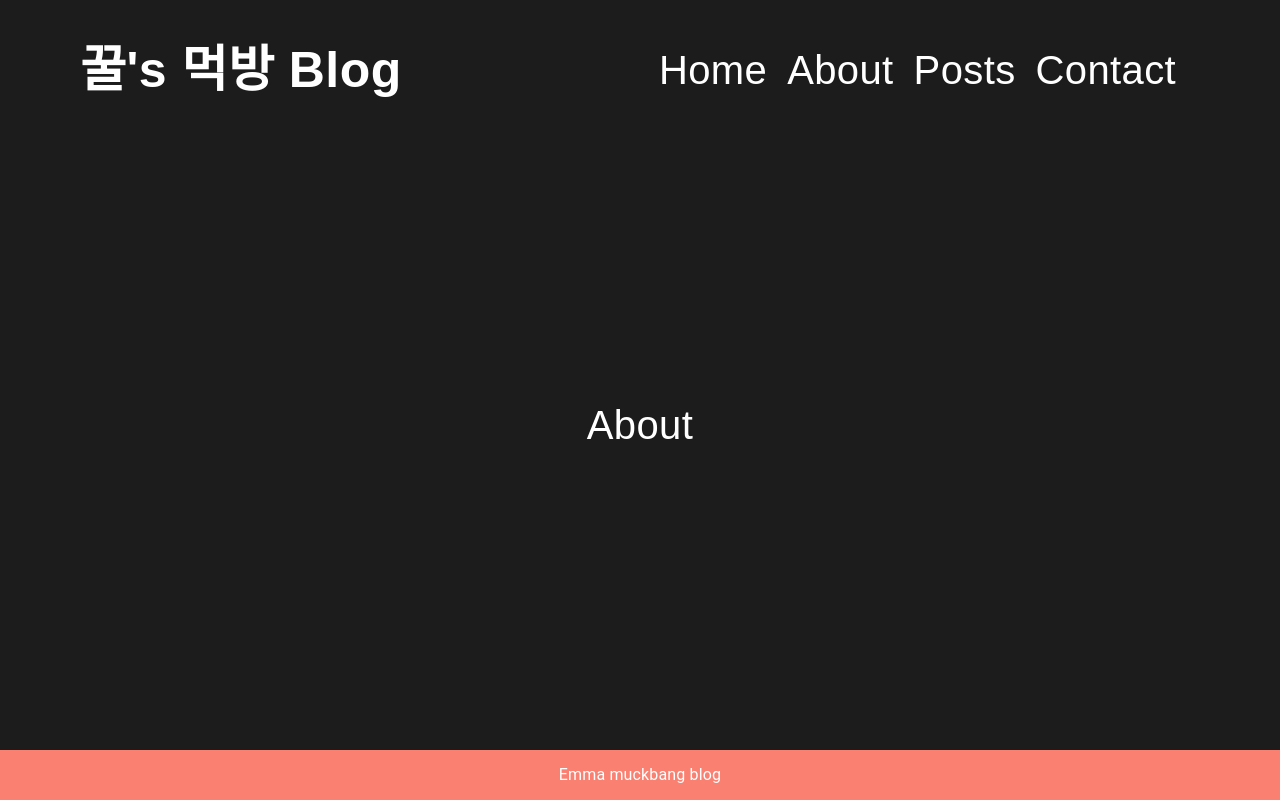
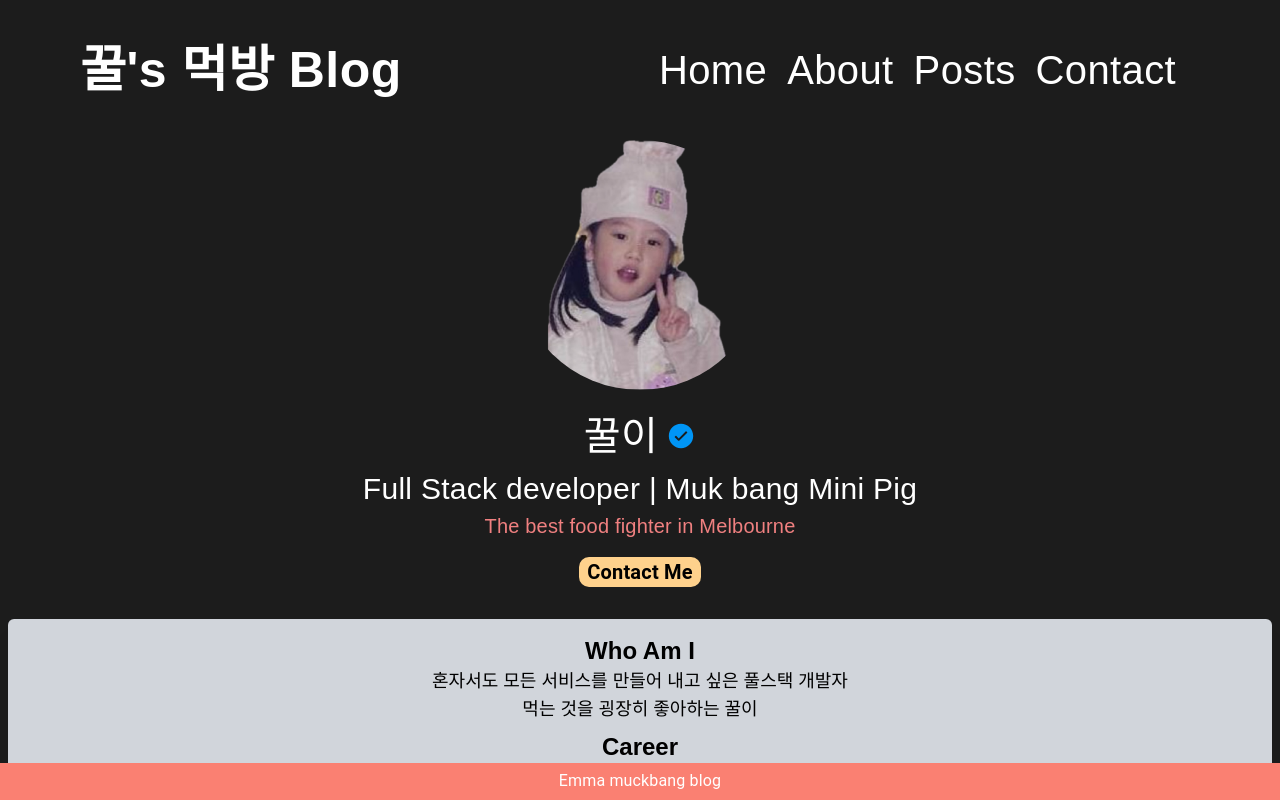
Before and after one commit to sejinniemma/Blog, a Next.js app in the folder blog-project/: page /about in a window 1280 px wide. Built offline with nearby package versions, Linux system fonts and the light colour scheme.

Commit message:
1128_007
- update About

```diff
--- a/blog-project/src/app/about/page.js
+++ b/blog-project/src/app/about/page.js
@@ -1,23 +1,49 @@
+import Profile from '@/components/Profile';
 import { Stack, Typography } from '@mui/material';
 import React from 'react';
 
 export default function AboutPage() {
   return (
-    <Stack
-      justifyContent='center'
-      alignItems='center'
-      width='100%'
-      height='100%'
-    >
-      <Typography
-        sx={{
-          fontFamily: 'Pretendard, sans-serif',
-          fontSize: '40px',
-          color: 'white',
-        }}
-      >
-        About
-      </Typography>
-    </Stack>
+    <div className='flex flex-col mb-5'>
+      <Profile />
+      <div className='flex flex-col items-center w-full bg-gray-300 justify-center  p-4 mt-8 shadow-xl rounded-md'>
+        {myInfo.map((info, index) => {
+          return (
+            <div key={index} className='text-center mb-2'>
+              <h3 className='font-bold text-2xl'>{info.title}</h3>
+              {info.desc.map((el, index) => {
+                return (
+                  <p key={index} className='text-lg'>
+                    {el}
+                  </p>
+                );
+              })}
+            </div>
+          );
+        })}
+      </div>
+    </div>
   );
 }
+
+const myInfo = [
+  {
+    title: 'Who Am I',
+    desc: [
+      '혼자서도 모든 서비스를 만들어 내고 싶은 풀스택 개발자',
+      '먹는 것을 굉장히 좋아하는 꿀이',
+    ],
+  },
+  {
+    title: 'Career',
+    desc: ['Miracle Studio(~Now)', 'Jueun-Edu Tech (~2024)'],
+  },
+  {
+    title: 'Skills',
+    desc: [
+      'React, Next.js, JS Node',
+      'MongoDB, MySQL, GraphQL, Firebase, AWS',
+      'Git, VSCode',
+    ],
+  },
+];
--- a/blog-project/src/app/home/page.js
+++ /dev/null
@@ -1,23 +0,0 @@
-import { Stack, Typography } from '@mui/material';
-import React from 'react';
-
-export default function MainPage() {
-  return (
-    <Stack
-      justifyContent='center'
-      alignItems='center'
-      width='100%'
-      height='100%'
-    >
-      <Typography
-        sx={{
-          fontFamily: 'Pretendard, sans-serif',
-          fontSize: '40px',
-          color: 'white',
-        }}
-      >
-        Home
-      </Typography>
-    </Stack>
-  );
-}
--- a/blog-project/src/components/AdjacentPostCard.js
+++ b/blog-project/src/components/AdjacentPostCard.js
@@ -16,7 +16,6 @@ export default async function AdjacentPostCard({
   post: { path, description, title },
   type,
 }) {
-  console.log(`title =>`, { title });
   return (
     <Link href={`/posts/${path}`} className='relative w-full bg-black max-h-56'>
       <Image
--- a/blog-project/src/components/Navbar.js
+++ b/blog-project/src/components/Navbar.js
@@ -60,7 +60,10 @@ export default function Navbar() {
         >
           {['Home', 'About', 'Posts', 'Contact'].map((li, index) => {
             return (
-              <Link key={index} href={`/${li.toLowerCase()}`}>
+              <Link
+                key={index}
+                href={li === 'Home' ? '/' : `/${li.toLowerCase()}`}
+              >
                 <Typography
                   sx={{
                     position: 'relative',
```
